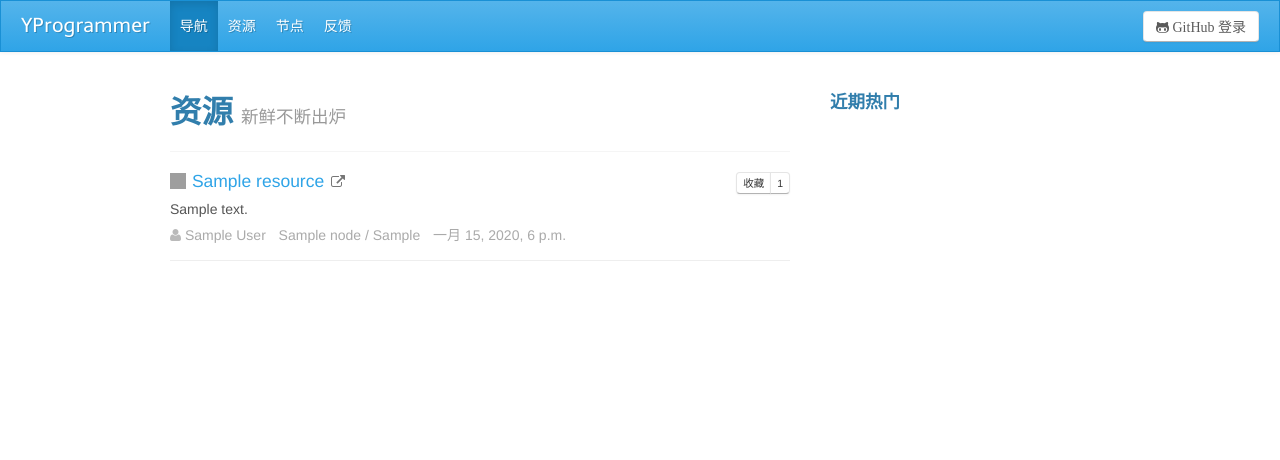
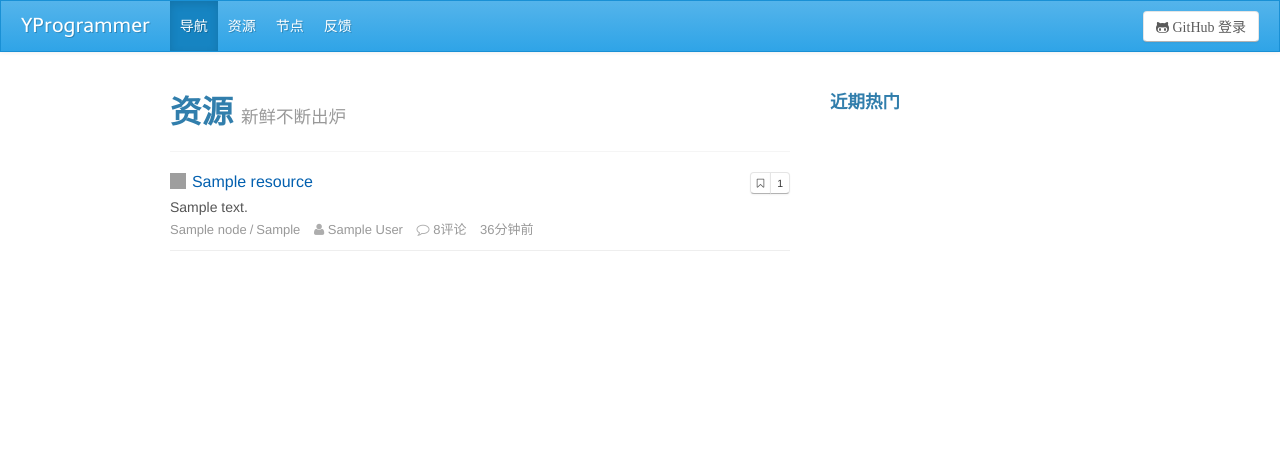
Before and after one commit to hustlzp/yprogrammer, a Django app: page /resources/ in a window 1280 px wide. Shown: the top 460 px of the page. Run offline with Django 3.2, Linux system fonts and the light colour scheme; tables that the repository leaves empty hold one stand-in row (values such as "Sample post"); grey boxes are pictures that could not be loaded.

Commit message:
rewrite the meta info of resource, and remove single resource page

```diff
--- a/resources/static/resources/css/page.css
+++ b/resources/static/resources/css/page.css
@@ -9,14 +9,18 @@ body #footer .container #links{float:right;margin:0;list-style-type:none;}body #
 .sub-header .corner{position:absolute;top:0;right:0;margin:0;}
 .sidebar-header h4:not(:first-child){margin:20px 0 15px 0;}
 .divider{display:inline-block;width:5px;}
-.res-item{margin-bottom:18px;padding-bottom:15px;border-bottom:1px solid #eee;position:relative;}.res-item .res-header{margin-bottom:7px;}.res-item .res-header .res-favicon{vertical-align:-2px;width:16px;height:16px;margin-right:2px;}
-.res-item .res-header .res-type{margin-right:5px;vertical-align:2px;}
-.res-item .res-header .res-title{font-size:17.5px;line-height:17.5px;}
+.res-item{margin-bottom:10px;padding-bottom:10px;border-bottom:1px solid #eee;position:relative;}.res-item .res-header{margin-bottom:5px;}.res-item .res-header .res-favicon{vertical-align:-2px;width:16px;height:16px;margin-right:2px;}
+.res-item .res-header .res-title{color:#0360AF;font-size:16px;line-height:16px;}
 .res-item .res-header .res-url{color:#555;text-decoration:none;}.res-item .res-header .res-url:hover{color:#000;}
 .res-item .res-header .res-url .icon-external-link{margin-left:3px;cursor:pointer;}
-.res-item .res-desc{margin-right:80px;margin-bottom:6px;}
-.res-item .res-extra-info{color:#aaa;}.res-item .res-extra-info a{color:#aaa;}
-.res-item .btn-group{position:absolute;right:0px;top:0px;padding-left:5px;padding-right:5px;padding:0;}
+.res-item .res-desc{margin-right:80px;margin-bottom:3px;}
+.res-item .res-meta{font-size:13px;color:#999;}.res-item .res-meta a{font-size:13px;color:#999;}
+.res-item .res-meta .meta-item{margin-right:10px;}
+.res-item .res-meta .res-node{margin-right:3px;}
+.res-item .res-meta .res-type{margin-left:3px;}
+.res-item .res-meta .res-thank,.res-item .res-meta .res-share{visibility:hidden;}
+.res-item:hover .res-thank,.res-item:hover .res-share{visibility:visible;}
+.res-item .btn-group{position:absolute;right:0;top:0;padding-left:5px;padding-right:5px;padding:0;}
 #page-nodes .page-header{border-bottom:0;margin:0;}
 #page-nodes .node-list{font-size:0px;}
 #page-nodes .node-item{margin:0 0 5px 0;padding:20px 4% 15px 1%;border-top:1px solid #eee;width:45%;display:inline-block;vertical-align:top;font-size:14px;}#page-nodes .node-item .media{margin-top:0;}
@@ -31,10 +35,8 @@ body #footer .container #links{float:right;margin:0;list-style-type:none;}body #
 #page-node .node-image{height:60px;}
 #page-node .display-mode{margin-bottom:22px;}
 #page-node .rt-item{position:relative;}#page-node .rt-item .rt-type{font-size:12px;line-height:12px;margin:0 15px 0 0;font-family:Telex,'宋体';position:absolute;top:0;right:620px;display:block;text-align:right;white-space:nowrap;margin-right:15px;padding:5px;background-color:#da532c;color:white;}
-#page-node .rt-item .res-item{padding-bottom:5px;margin-bottom:10px;}#page-node .rt-item .res-item .res-header{margin-bottom:5px;}#page-node .rt-item .res-item .res-header .res-title{font-size:16px;}
-#page-node .rt-item .res-item .res-desc{color:#999;}
-#page-resource #what-is-ex{cursor:pointer;}
 #page-nav #form-search{margin-top:50px;margin-bottom:50px;text-align:center;}#page-nav #form-search input{border-radius:0;}
 #page-nav #form-search input[type='submit']{font-family:'Telex';}
 #page-nav .nav-node-list{margin-left:60px;}#page-nav .nav-node-list .n-item{margin-bottom:10px;}#page-nav .nav-node-list .n-item .n-title{float:left;box-sizing:border-box;width:120px;border-top:1px solid #D6DDDD;padding-top:15px;padding-left:15px;}#page-nav .nav-node-list .n-item .n-title a{color:#555;}
-#page-nav .nav-node-list .n-item ul{float:left;box-sizing:border-box;width:700px;padding-top:10px;padding-left:15px;border-top:1px solid #F5F5F5;list-style-type:none;margin:0;}#page-nav .nav-node-list .n-item ul li{float:left;width:160px;box-sizing:border-box;padding:3px 5px;}#page-nav .nav-node-list .n-item ul li a{color:#0360AF;}#page-nav .nav-node-list .n-item ul li a .r-favicon{max-width:16px;vertical-align:text-top;margin-right:1px;}
+#page-nav .nav-node-list .n-item ul{float:left;box-sizing:border-box;width:700px;padding-top:10px;padding-left:15px;border-top:1px solid #F5F5F5;list-style-type:none;margin:0;}#page-nav .nav-node-list .n-item ul li{float:left;width:160px;box-sizing:border-box;padding:3px 5px;}#page-nav .nav-node-list .n-item ul li a{color:#0360AF;}
+#page-nav .nav-node-list .n-item ul li .r-favicon{max-width:16px;vertical-align:text-top;margin-right:1px;}
--- a/resources/static/resources/css/page.less
+++ b/resources/static/resources/css/page.less
@@ -92,13 +92,13 @@ body{
 }
 
 .res-item{
-    margin-bottom: 18px;
-    padding-bottom: 15px;
+    margin-bottom: 10px;
+    padding-bottom: 10px;
     border-bottom: 1px solid #eee;
     position: relative;
 
     .res-header{
-        margin-bottom: 7px;
+        margin-bottom: 5px;
 
         .res-favicon{
             vertical-align: -2px;
@@ -107,14 +107,10 @@ body{
             margin-right: 2px;
         }
 
-        .res-type{
-            margin-right: 5px;
-            vertical-align: 2px;
-        }
-
         .res-title{
-            font-size: 17.5px;
-            line-height: 17.5px;
+            color: #0360AF;
+            font-size: 16px;
+            line-height: 16px;
         }
 
         .res-url{
@@ -134,20 +130,46 @@ body{
 
     .res-desc{
         margin-right: 80px;
-        margin-bottom: 6px;
+        margin-bottom: 3px;
     }
 
-    .res-extra-info{
-        color: #aaa;
+    .res-meta{
+        font-size: 13px;
+        color: #999;
+
         a{
-            color: #aaa;
+            font-size: 13px;
+            color: #999;
+        }
+
+        .meta-item{
+            margin-right: 10px;
+        }
+
+        .res-node{
+            margin-right: 3px;
+        }
+        .res-type{
+            margin-left: 3px;
+        }
+
+        .res-thank,
+        .res-share{
+            visibility: hidden;
+        }
+    }
+
+    &:hover{
+        .res-thank,
+        .res-share{
+            visibility: visible;
         }
     }
 
     .btn-group{
         position: absolute;
-        right: 0px;
-        top: 0px;
+        right: 0;
+        top: 0;
         padding-left: 5px;
         padding-right: 5px;
         padding: 0;
@@ -292,31 +314,11 @@ body{
             background-color: #da532c;
             color: white;
         }
-
-        .res-item{
-            padding-bottom: 5px;
-            margin-bottom: 10px;
-
-            .res-header{
-                margin-bottom: 5px;
-
-                .res-title{
-                    font-size: 16px;
-                }
-            }
-
-            .res-desc{
-                color: #999;
-            }
-        }
     }
 
 }
 
 #page-resource{
-    #what-is-ex{
-        cursor: pointer;
-    }
 }
 
 #page-nav{
@@ -372,11 +374,12 @@ body{
 
                     a{
                         color: #0360AF;
-                        .r-favicon{
-                            max-width: 16px;
-                            vertical-align: text-top;
-                            margin-right: 1px;
-                        }
+                    }
+
+                    .r-favicon{
+                        max-width: 16px;
+                        vertical-align: text-top;
+                        margin-right: 1px;
                     }
                 }
             }
--- a/resources/templates/resources/resources.html
+++ b/resources/templates/resources/resources.html
@@ -14,25 +14,31 @@
       <div class='res-item'>
          <div class="res-header">
             <img class='res-favicon' src="http://g.etfv.co/{{ r.url }}">
-            <a href="{% url 'resource' r.id %}" class='res-title'>{{ r.title }}</a>
-            <a class='res-url' target="_blank" href='{{ r.url }}'><i class='icon-external-link'></i></a>
+            <a href="{{ r.url }}" class='res-title' target='_blank'>{{ r.title }}</a>
          </div>
 
          <div class="res-desc">{{ r.desc }}</div>
 
-         <div class='res-extra-info'>
-            <i class='icon-user'></i> <a href="{% url 'user' r.creator.name %}">{{ r.creator.name }}</a>
-            <span class='divider'></span>
-            <a href="{% url 'node' r.node.id %}" title='节点：{{ r.node.title }}'>{{ r.node.title }}</a> / <span title='类型：{{ r.type }}'>{{ r.type.type }}</span>
-            <span class='divider'></span>
-            <span class='res-time'>{{ r.create_time }}</span>
+         <div class='res-meta'>
+            <span class='meta-item'>
+               <a class='res-node' href="{% url 'node' r.node.id %}" title='节点：{{ r.node.title }}'>{{ r.node.title }}</a>/<span class='res-type' title='类型：{{ r.type }}'>{{ r.type.type }}</span>
+            </span>
+            <span class='meta-item'>
+               <i class='icon-user'></i> <a href="{% url 'user' r.creator.name %}">{{ r.creator.name }}</a>
+            </span>
+            <span class='meta-item'>
+               <i class='icon-comment-alt'></i> <a href='#'>8评论</a>
+            </span>
+            <span class='meta-item'>36分钟前</span>
+            <span class='meta-item res-thank'><i class='icon-heart-empty'></i> <a href='#'>感谢</a></span>
+            <span class='meta-item res-thank'><i class='icon-share'></i> <a href='#'>分享</a></span>
          </div>
 
          <div class='btn-group'>
             {% if r.is_collected %}
-            <a class="btn btn-mini btn-primary" href="{% url 'discollect_resource' r.id %}">收藏</a>
+            <a class="btn btn-mini btn-primary" title='取消导航' href="{% url 'discollect_resource' r.id %}"><i class='icon-bookmark'></i></a>
             {% else %}
-            <a class="btn btn-mini" href="{% url 'collect_resource' r.id %}">收藏</a>
+            <a class="btn btn-mini" title='添加到导航' href="{% url 'collect_resource' r.id %}"><i class='icon-bookmark-empty'></i></a>
             {% endif %}
             <a class='btn btn-mini'>{{ r.collect_count }}</a>
          </div>
--- a/users/templates/users/nav.html
+++ b/users/templates/users/nav.html
@@ -60,7 +60,7 @@ $(function(){
       <ul class='res-list'>
          {% for r in n.resources %}
          <li class='r-item' data-order='{{ r.order }}'>
-            <a href="{% url 'resource' r.resource.id %}" title=' {{ r.resource.type.type }} / {{ r.resource.title }}'><img class='r-favicon' src="http://g.etfv.co/{{ r.resource.url }}"></a>
+            <img class='r-favicon' src="http://g.etfv.co/{{ r.resource.url }}">
             <a href='{{ r.resource.url }}' title='{{ r.resource.type.type }} / {{ r.resource.title }}' target='_blank'>{{ r.resource.title|truncatechars:12 }}</a>
          </li>
          {% endfor %}
```
Also changed, not shown: resources/templates/resources/node.html (+16 -37 lines).
